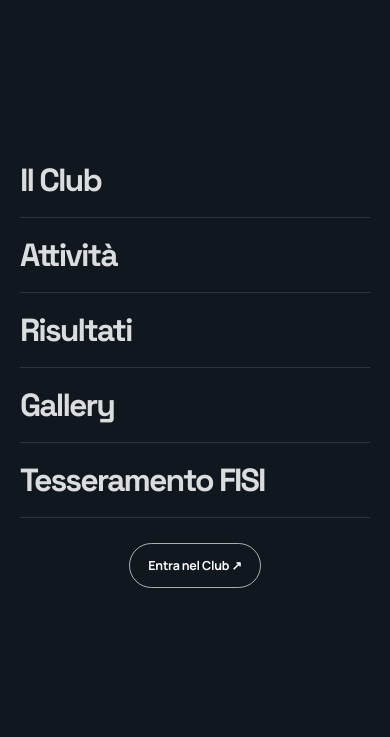
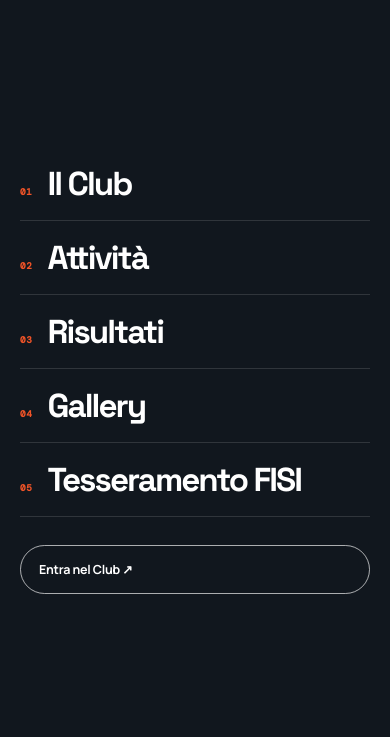
Before and after one commit to Spider-400/SciClubAdrano-website, a plain HTML site: page index.html in a window 390 px wide. Both pictures are taken after a click on the button "Apri il menu". Shown: the part 72-809 px from the top of the page. Drawn offline with nearby package versions, Linux system fonts and the light colour scheme.

Commit message:
modificato menu per dispositivi mobili

```diff
--- a/app.js
+++ b/app.js
@@ -1,5 +1,6 @@
 const header = document.querySelector('[data-header]');
 const menuButton = document.querySelector('.menu-toggle');
+const menuButtonLabel = menuButton.querySelector('.sr-only');
 const navigation = document.querySelector('.main-nav');
 
 const updateHeader = () => header.classList.toggle('is-scrolled', window.scrollY > 24);
@@ -10,6 +11,7 @@ function closeMenu() {
   navigation.classList.remove('is-open');
   menuButton.classList.remove('is-open');
   menuButton.setAttribute('aria-expanded', 'false');
+  menuButtonLabel.textContent = 'Apri il menu';
   document.body.classList.remove('nav-open');
 }
 
@@ -17,6 +19,7 @@ menuButton.addEventListener('click', () => {
   const isOpen = navigation.classList.toggle('is-open');
   menuButton.classList.toggle('is-open', isOpen);
   menuButton.setAttribute('aria-expanded', String(isOpen));
+  menuButtonLabel.textContent = isOpen ? 'Chiudi il menu' : 'Apri il menu';
   document.body.classList.toggle('nav-open', isOpen);
 });
 
--- a/style.css
+++ b/style.css
@@ -198,7 +198,24 @@ blockquote { border-top: 1px solid var(--line); font-family:var(--display); font
 
 @media (max-width: 880px) {
   :root { --page: min(100% - 40px, 700px); }
-  .site-header { height:70px; padding-inline:20px; }.site-header.is-scrolled {height:64px;}.main-nav { background:var(--ink); display:flex; flex-direction:column; gap:0; inset:0; justify-content:center; opacity:0; padding:70px 20px 40px; pointer-events:none; position:fixed; transform:translateY(-15px); transition:opacity .3s, transform .3s; visibility:hidden; }.main-nav.is-open {opacity:1; pointer-events:auto; transform:none; visibility:visible;}.main-nav > a:not(.nav-cta) { border-bottom:1px solid rgba(255,255,255,.15); font-family:var(--display); font-size:2rem; letter-spacing:-.06em; padding:17px 0; width:100%;}.main-nav > a:not(.nav-cta)::after {display:none}.nav-cta {margin:25px 0 0;padding:13px 18px}.menu-toggle { background:transparent; border:0; cursor:pointer; display:flex; flex-direction:column; gap:6px; padding:10px 0 10px 12px; position:relative; z-index:1; }.menu-toggle span:not(.sr-only) { background:#fff; display:block; height:1px; transition:transform .25s; width:25px; }.menu-toggle.is-open span:first-of-type {transform:translateY(3.5px) rotate(45deg);}.menu-toggle.is-open span:nth-of-type(2) {transform:translateY(-3.5px) rotate(-45deg);}
+  .site-header { height:70px; padding-inline:20px; }.site-header.is-scrolled {height:64px;}
+  /* ---- Mobile navigation overlay: single solid color, staggered items ---- */
+  body.nav-open .site-header, body.nav-open .site-header.is-scrolled { background:var(--ink); backdrop-filter:none; }
+  .main-nav { background:var(--ink); counter-reset:nav; display:flex; flex-direction:column; gap:0; inset:0; justify-content:center; opacity:0; padding:calc(84px + env(safe-area-inset-top)) 20px calc(44px + env(safe-area-inset-bottom)); pointer-events:none; position:fixed; transition:opacity .32s ease, visibility .32s; visibility:hidden; }
+  .main-nav.is-open { opacity:1; pointer-events:auto; visibility:visible; }
+  .main-nav > a:not(.nav-cta) { align-items:baseline; border-bottom:1px solid rgba(255,255,255,.13); display:flex; font-family:var(--display); font-size:clamp(1.9rem, 8.5vw, 2.5rem); gap:15px; letter-spacing:-.06em; opacity:0; padding:15px 0; transform:translateY(16px); transition:opacity .42s ease var(--d,0s), transform .42s ease var(--d,0s); width:100%; }
+  .main-nav > a:not(.nav-cta)::before { color:var(--lava); content:counter(nav,decimal-leading-zero); counter-increment:nav; font-family:var(--mono); font-size:.58rem; letter-spacing:.08em; }
+  .main-nav > a:not(.nav-cta)::after { display:none; }
+  .main-nav:not(.is-open) > a.is-active { opacity:0; }
+  .main-nav.is-open > a { opacity:1; transform:none; }
+  .main-nav.is-open > a:not(.nav-cta):nth-child(1) { --d:.05s; }.main-nav.is-open > a:not(.nav-cta):nth-child(2) { --d:.1s; }.main-nav.is-open > a:not(.nav-cta):nth-child(3) { --d:.15s; }.main-nav.is-open > a:not(.nav-cta):nth-child(4) { --d:.2s; }.main-nav.is-open > a:not(.nav-cta):nth-child(5) { --d:.25s; }
+  .nav-cta { justify-content:center; margin:28px 0 0; padding:15px 18px; width:100%; }
+  .main-nav .nav-cta { opacity:0; transform:translateY(16px); transition:opacity .42s ease var(--d,0s), transform .42s ease var(--d,0s), background .25s ease, color .25s ease; }
+  .main-nav.is-open .nav-cta { --d:.3s; }
+  .menu-toggle { -webkit-tap-highlight-color:transparent; background:transparent; border:0; cursor:pointer; display:flex; flex-direction:column; gap:6px; padding:10px 0 10px 12px; position:relative; z-index:1; }
+  .menu-toggle span:not(.sr-only) { background:#fff; display:block; height:1px; transition:transform .25s; width:25px; }
+  .menu-toggle.is-open span:first-of-type {transform:translateY(3.5px) rotate(45deg);}
+  .menu-toggle.is-open span:nth-of-type(2) {transform:translateY(-3.5px) rotate(-45deg);}
   .hero {min-height:760px}.hero-content {height:760px;padding-top:75px}.hero h1 {font-size:clamp(3rem, 12vw, 5.4rem)}.hero-bottom {align-items:start; flex-direction:column; gap:25px; max-width:470px}.hero-footer {bottom:22px; grid-template-columns:1fr 1fr; left:20px; right:20px}.hero-footer > p:nth-child(2) {display:none}.hero-location{grid-column:2;text-align:right}.scroll-cue {font-size:.53rem}.topo-lines{width:110%;right:-35%}
   .manifesto {padding:24px 0}.manifesto-grid {grid-template-columns:repeat(2, 1fr);row-gap:21px}.stat {border-left:0;min-height:83px;padding:0 15px 0 0}.stat:nth-child(even){border-left:1px solid rgba(255,255,255,.19);padding-left:15px}.stat-number{font-size:2rem}.stat > p:last-child{font-size:.58rem}
   .section {padding:100px 0}.identity-heading {display:block;margin-left:0}.identity-heading .intro{margin:24px 0 0}.identity-layout {gap:12px;grid-template-columns:1.1fr .8fr;margin-top:45px}.identity-image-main{margin-top:0 !important}.identity-copy{padding:20px 8px 0}.identity-copy>p{font-size:.72rem}.identity-image-detail{display:none}
```
